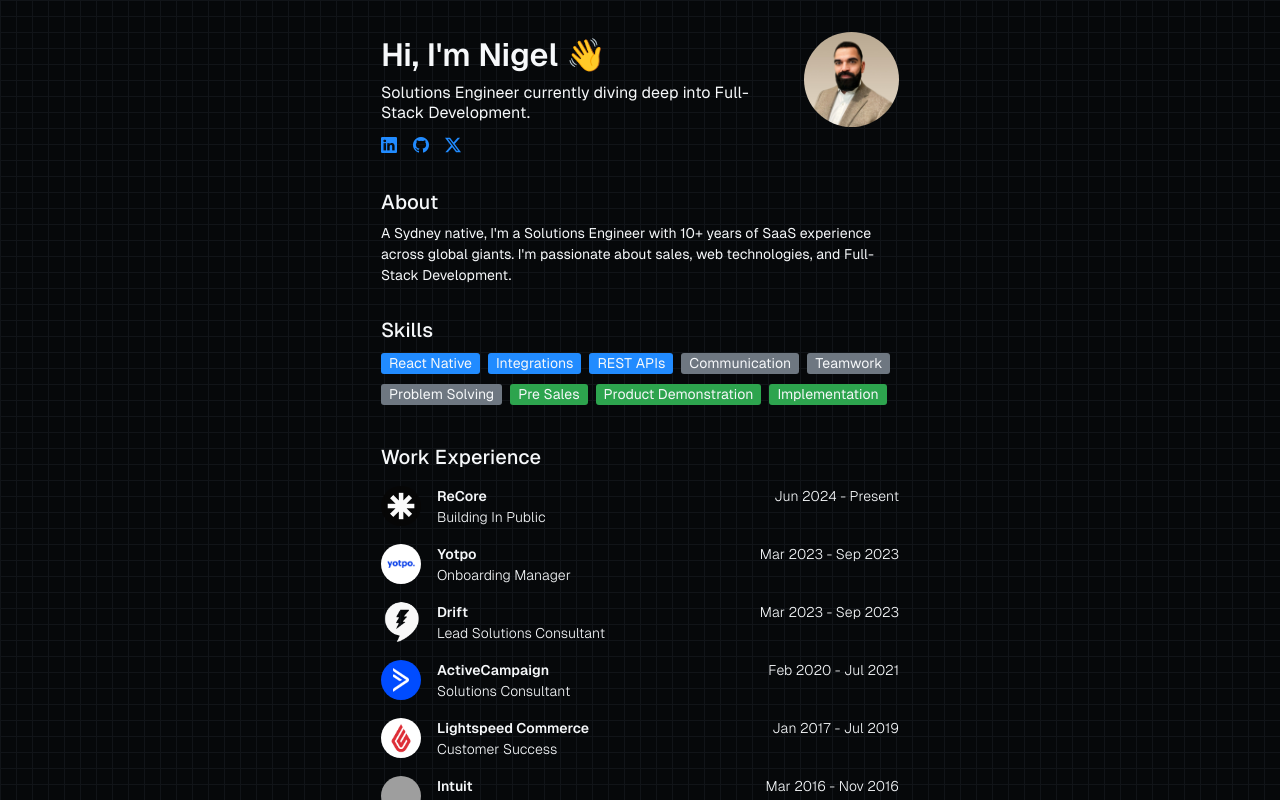
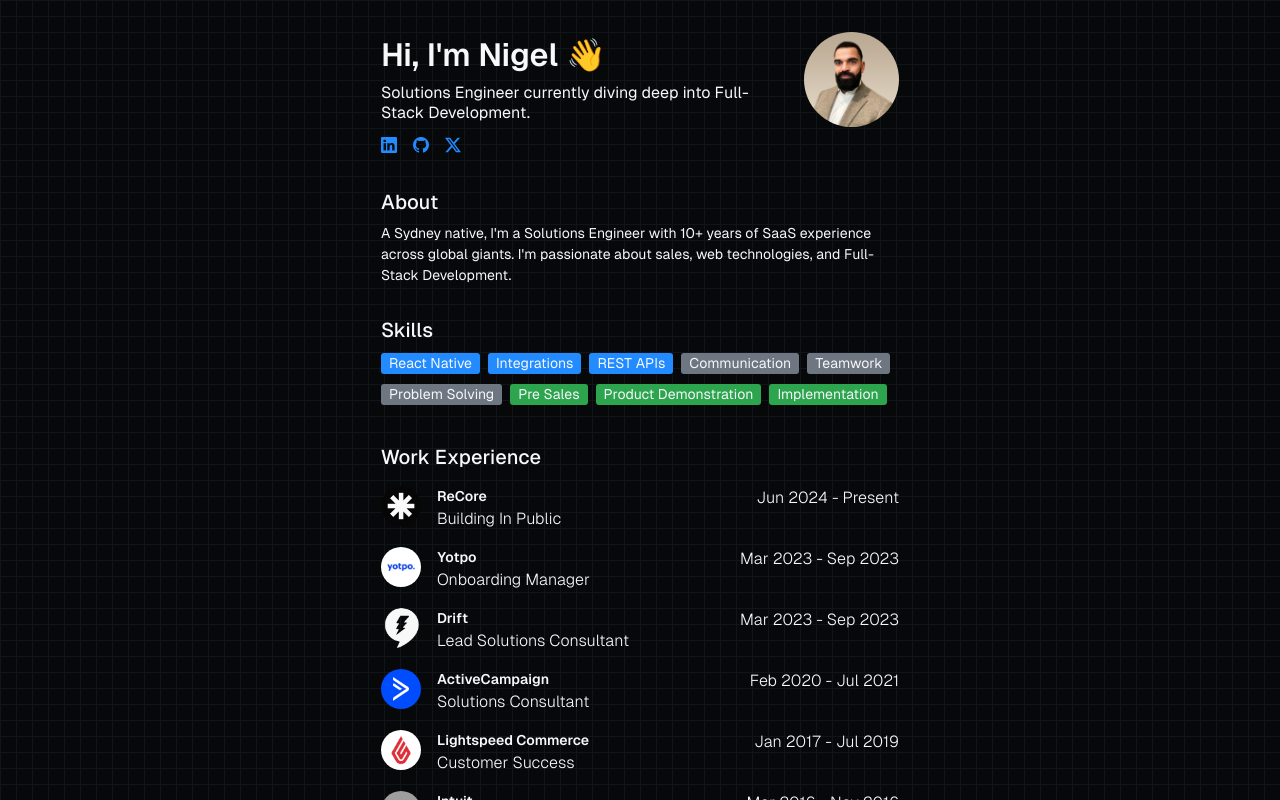
Before and after one commit to nigel-engel/portfolio, a React (Vite) app: page / in a window 1280 px wide. Shown: the top 800 px of the page. Built offline with nearby package versions, Linux system fonts and the light colour scheme; grey boxes are pictures that could not be loaded.

Commit message:
small text changes

```diff
--- a/src/styles/global.css
+++ b/src/styles/global.css
@@ -65,7 +65,7 @@
 
 p {
   color: var(--text-white);
-  font-size: var(--font-size-2);
+  font-size: var(--font-size-3);
 }
 
 /* Links
```
